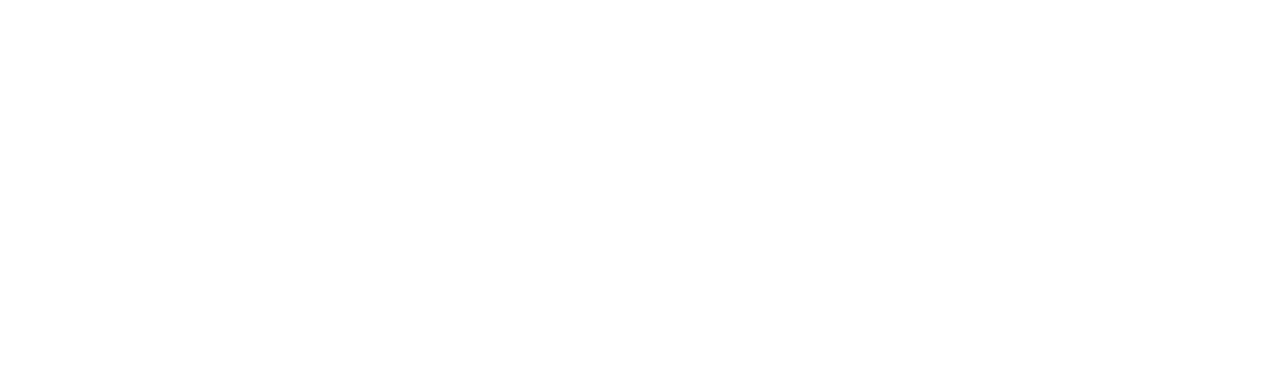
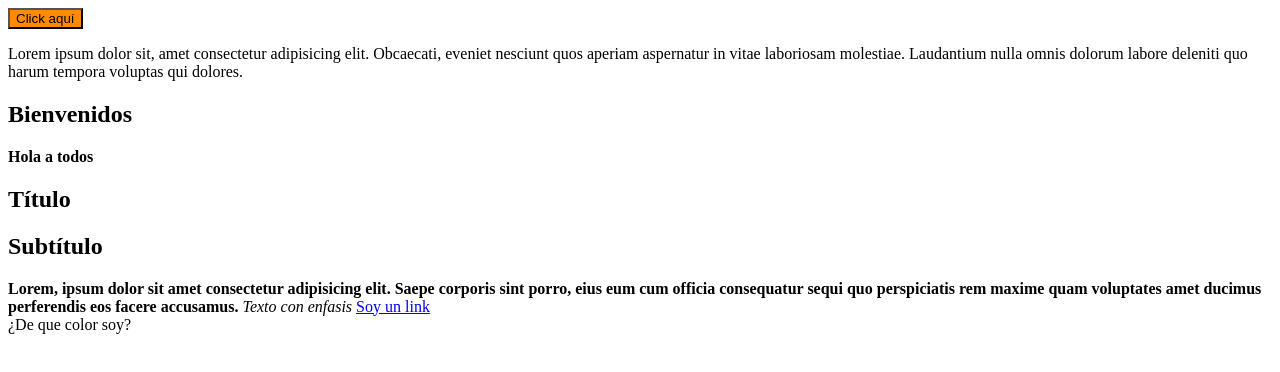
Before and after one commit to UzzielASV/bootcamp-frontend-python-g31-jv, a plain HTML site: page bootcamp-frontend-python-g31-jv/semana-02/dia-02-03-teoria-css/index.html in a window 1280 px wide. Drawn offline with Linux system fonts and the light colour scheme.

Commit message:
teoria css

```diff
--- a/bootcamp-frontend-python-g31-jv/semana-02/dia-02-03-teoria-css/index.html
+++ b/bootcamp-frontend-python-g31-jv/semana-02/dia-02-03-teoria-css/index.html
@@ -1,12 +1,66 @@
 <!DOCTYPE html>
-<html lang="en">
+<html lang="es">
 <head>
     <meta charset="UTF-8">
     <meta name="viewport" content="width=device-width, initial-scale=1.0">
     <title>Teoria CSS</title>
     <link rel="stylesheets" href="style.css">
+    <style>
+        /* Pseudo clases */
+        button {
+            background-color: darkorange;
+        }
+
+        button:hover {
+            background-color: blanchedalmond;
+            font-size: 15px;
+        }
+
+
+
+
+
+    </style>
 </head>
 <body>
 
+    <button>
+        Click aquí
+    </button>
+    <p>
+        Lorem ipsum dolor sit, amet consectetur adipisicing elit. Obcaecati, eveniet nesciunt quos aperiam aspernatur in vitae laboriosam molestiae. Laudantium nulla omnis dolorum labore deleniti quo harum tempora voluptas qui dolores.
+    </p>
+
+    <article>
+        <h2>
+            Bienvenidos
+        </h2>
+        <strong>
+            Hola a todos
+        </strong>
+    </article>
+
+    <section>
+        <h1>
+            Título
+        </h1>
+        <h2>
+            Subtítulo
+        </h2>
+        <strong>
+            Lorem, ipsum dolor sit amet consectetur adipisicing elit. Saepe corporis sint porro, eius eum cum officia consequatur sequi quo perspiciatis rem maxime quam voluptates amet ducimus perferendis eos facere accusamus.
+        </strong>
+        <em>
+            Texto con enfasis
+        </em>
+        <a href="#">
+            Soy un link
+        </a>
+    </section>
+
+    <header id="cabecera" class="texto">
+        ¿De que color soy?
+    </header>
+
 </body>
 </html>
```
Also changed, not shown: 2 other files.
